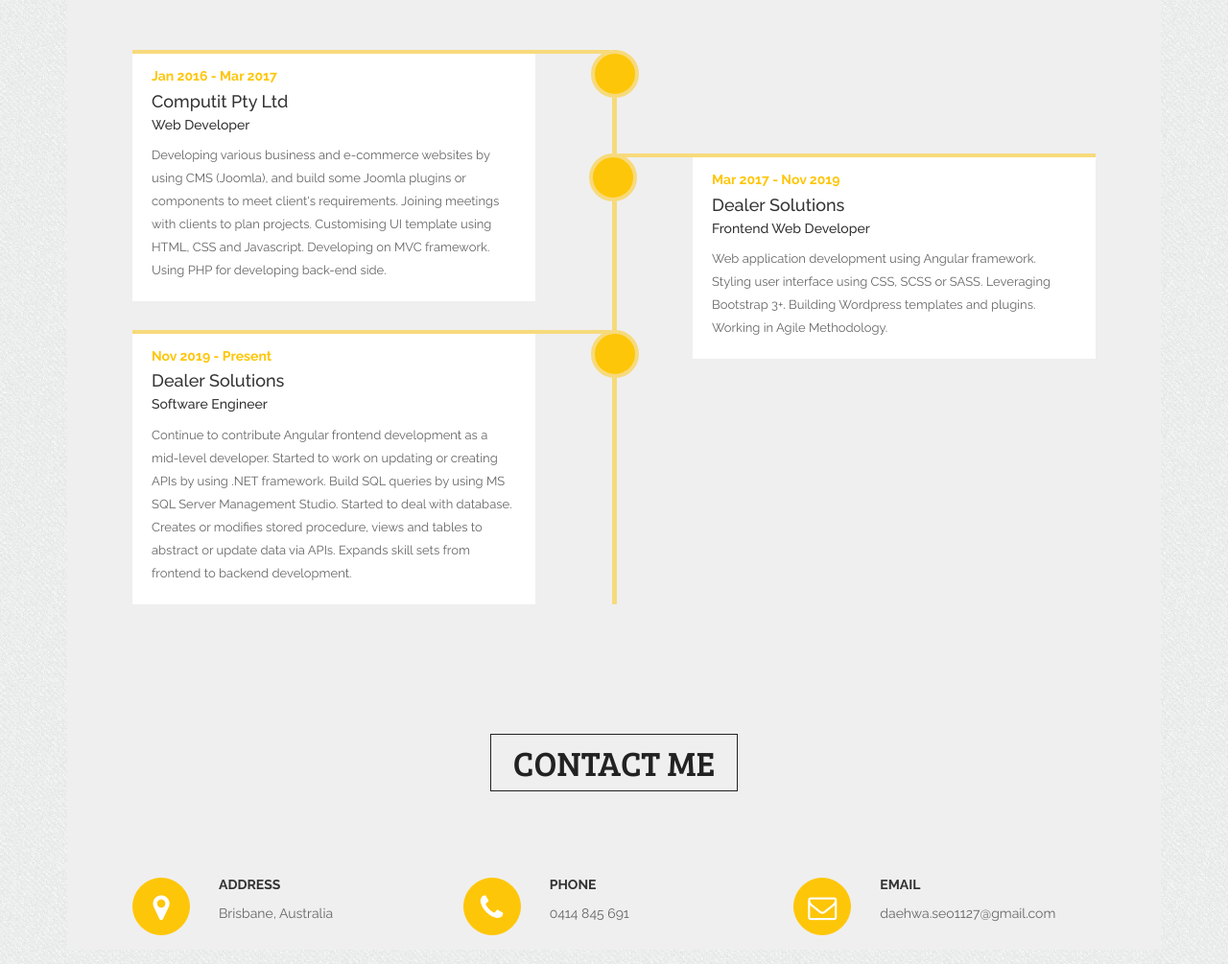
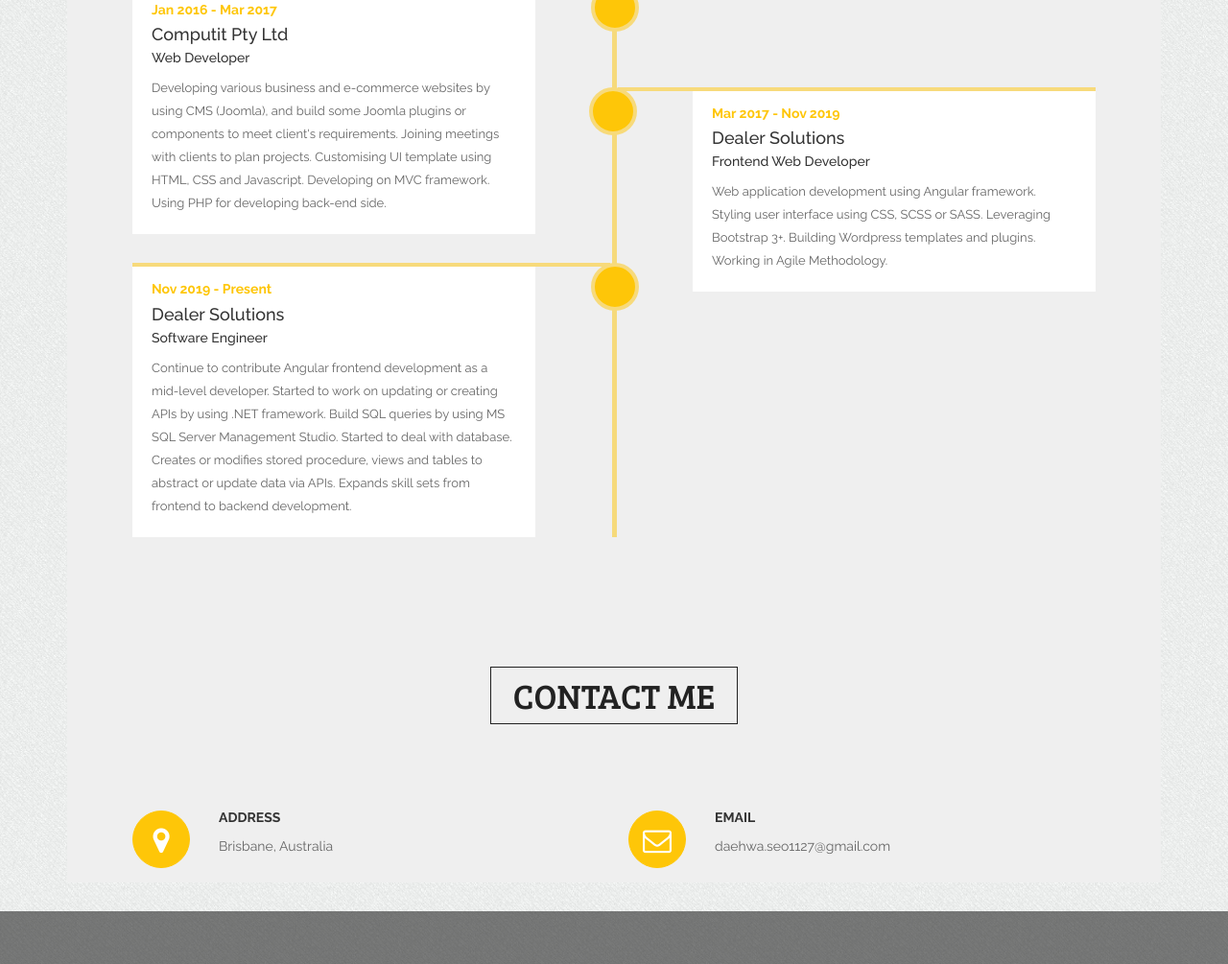
Before and after one commit to sdhwa92/resume-website, a plain HTML site: page index.html in a window 1280 px wide. Shown: the part 1795-2800 px from the top of the page at 96% size. Drawn offline with Linux system fonts and the light colour scheme.

Commit message:
Removed phone number

```diff
--- a/index.html
+++ b/index.html
@@ -84,7 +84,7 @@
                         <div class="col-md-5">
                             <div class="person_img">
                                 <img src="img/member/me.jpg" alt="">
-                                <a class="download_btn" href="DaehwaSeo-Resume.pdf" download target="_blank"><span>Download Resume</span></a>
+                                <a class="download_btn hide" href="#" download target="_blank"><span>Download Resume</span></a>
                             </div>
                         </div>
                         <div class="col-md-7">
@@ -97,7 +97,6 @@
                                         <li><a href="#">Age</a></li>
                                         <li><a href="#">Nationality</a></li>
                                         <li><a href="#">Address</a></li>
-                                        <li><a href="#">Phone</a></li>
                                         <li><a href="#">Email</a></li>
                                         <li><a href="#">Website</a></li>
                                     </ul>
@@ -105,7 +104,6 @@
                                         <li><a href="#">27</a></li>
                                         <li><a href="#">Citizen of South Korea (PR in Australia)</a></li>
                                         <li><a href="#">Brisbane, Australia</a></li>
-                                        <li><a href="#">+61 414 845 691</a></li>
                                         <li><a href="#">daehwa.seo1127@gmail.com</a></li>
                                         <li><a href="www.iamdaehwa.com">www.iamdaehwa.com</a></li>
                                     </ul>
@@ -472,7 +470,7 @@
                         <h2>Contact Me</h2>
                     </div>
                     <div class="row">
-                        <div class="col-sm-4">
+                        <div class="col-sm-6">
                             <div class="left_contact_details wow fadeInUp animated">
                                 <div class="media">
                                     <div class="media-left">
@@ -485,20 +483,7 @@
                                 </div>
                             </div>
                         </div>
-                        <div class="col-sm-4">
-                            <div class="left_contact_details wow fadeInUp animated">
-                                <div class="media">
-                                    <div class="media-left">
-                                        <i class="fa fa-phone"></i>
-                                    </div>
-                                    <div class="media-body">
-                                        <h4>Phone</h4>
-                                        <p>0414 845 691</p>
-                                    </div>
-                                </div>
-                            </div>
-                        </div>
-                        <div class="col-sm-4">
+                        <div class="col-sm-6">
                             <div class="left_contact_details wow fadeInUp animated">
                                 <div class="media">
                                     <div class="media-left">
```
